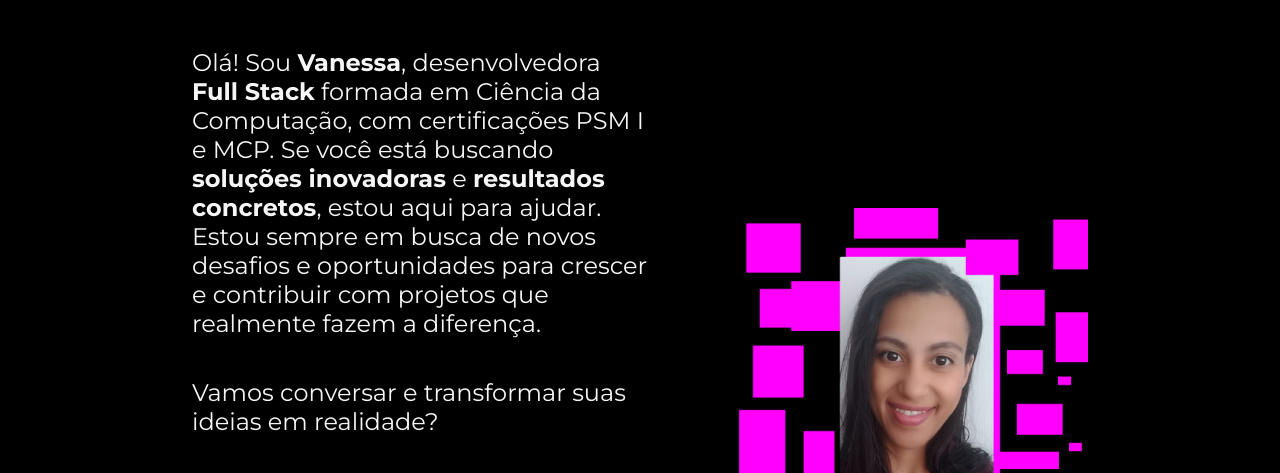
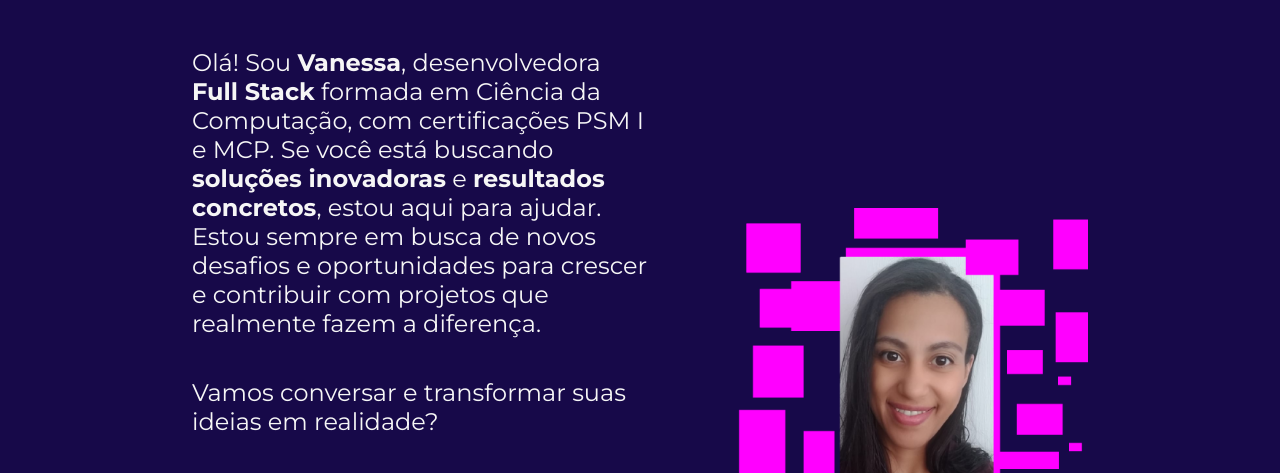
Before and after one commit to vanoliveira-tech/portfolio, a plain HTML site: page index.html in a window 1280 px wide. Shown: the part 71-544 px from the top of the page. Drawn offline with nearby package versions, Linux system fonts and the light colour scheme.

Commit message:
Alteração da cor do fundo

```diff
--- a/styles/style.css
+++ b/styles/style.css
@@ -5,7 +5,7 @@
 }
 
 :root{
-    --cor--primaria:#000000;
+    --cor--primaria:#170949;
     --cor--secundaria:#F6F6F6;
     --cor--terciaria: #D500F9;
     --cor--hover:#272727;
```
